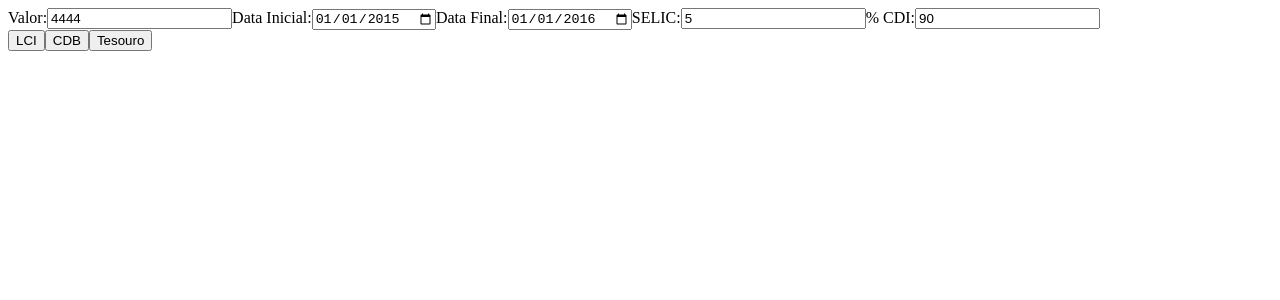
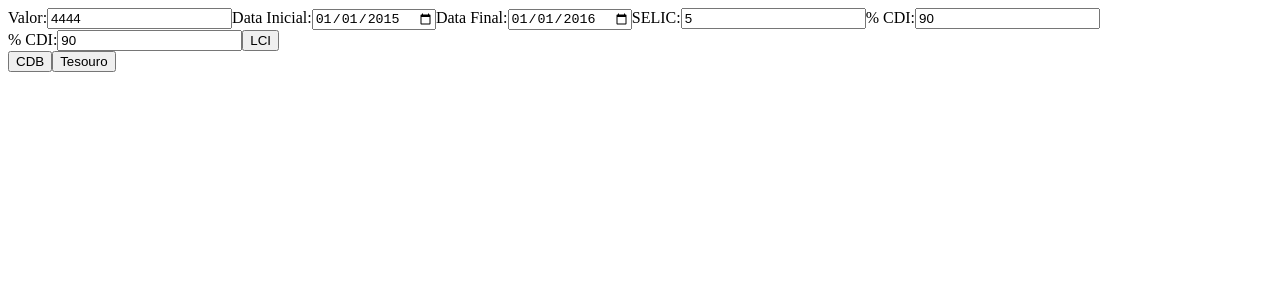
Before and after one commit to oberziner/simulador-investimentos, a React app: page / in a window 1280 px wide. Shown: the top 300 px of the page. Built offline with nearby package versions, Linux system fonts and the light colour scheme.

Commit message:
Extracting LCI button and %CDI input to a component

```diff
--- a/src/App.jsx
+++ b/src/App.jsx
@@ -1,17 +1,13 @@
 import React, { Component } from 'react';
 import Investment from './Investment';
 import { InputList } from './InputList';
+import { CdbAndCdi } from './CdbAndCdi';
 import './main.css';
 import { newRate } from './simulation/interest-rates';
-import { newLCI } from './simulation/lci';
 import { newCDB } from './simulation/cdb';
 import { newTesouro } from './simulation/tesouro';
 
 class App extends Component {
-  static lciFactory({ startDate, initialValue, endDate, selicValue, percentCDI }) {
-    return newLCI(startDate, initialValue, selicValue, percentCDI, endDate);
-  }
-
   static cdbFactory({ startDate, initialValue, endDate, selicValue, percentCDI }) {
     return newCDB(startDate, initialValue, selicValue, percentCDI, endDate);
   }
@@ -33,27 +29,40 @@ class App extends Component {
     super(props);
 
     this.handleOnChange = this.handleOnChange.bind(this);
-    this.addLCI = this.addInvestment.bind(this, App.lciFactory);
-    this.addCDB = this.addInvestment.bind(this, App.cdbFactory);
-    this.addTesouro = this.addInvestment.bind(this, App.tesouroFactory);
+    this.addCDB = this.createInvestment.bind(this, App.cdbFactory);
+    this.addTesouro = this.createInvestment.bind(this, App.tesouroFactory);
+    this.addInvestment = this.addInvestment.bind(this);
 
     this.state = {
       investments: [],
+      values: {
+        percentCDI: '90',
+      },
     };
   }
 
-  addInvestment(investmentFactory) {
+  addInvestment(investment) {
     this.setState((state) => ({
-      investments: [...state.investments, investmentFactory(state)],
+      investments: [...state.investments, investment],
+    }));
+  }
+
+  createInvestment(investmentFactory) {
+    this.setState((state) => ({
+      investments: [...state.investments, investmentFactory(state.values)],
     }));
   }
 
   handleOnChange(e) {
-    this.setState({ [e.id]: App.parseInputChange(e) });
+    this.setState((state) => ({
+      values: { ...state.values, [e.id]: App.parseInputChange(e) },
+    }));
   }
 
   render() {
     const { investments } = this.state;
+    const { values } = this.state;
+    // console.log('render app', this.state.values);
     return (
       <div>
         <InputList
@@ -66,8 +75,12 @@ class App extends Component {
             percentCDI: '90',
           }}
         />
+        <CdbAndCdi
+          values={values}
+          onChange={this.handleOnChange}
+          onInvestmentAdd={this.addInvestment}
+        />
 
-        <button type="button" onClick={this.addLCI}>LCI</button>
         <button type="button" onClick={this.addCDB}>CDB</button>
         <button type="button" onClick={this.addTesouro}>Tesouro</button>
         <div>
--- /dev/null
+++ b/src/CdbAndCdi.jsx
@@ -0,0 +1,55 @@
+import React, { Component } from 'react';
+import { newLCI } from './simulation/lci';
+
+export class CdbAndCdi extends Component {
+  static lciFactory({ startDate, initialValue, endDate, selicValue, percentCDI }) {
+    return newLCI(startDate, initialValue, selicValue, percentCDI, endDate);
+  }
+
+  constructor(props) {
+    super(props);
+
+    this.notifyInvestmentAdded = props.onInvestmentAdd;
+    this.onChange = props.onChange;
+    this.addLCI = this.addInvestment.bind(this, CdbAndCdi.lciFactory);
+    this.handleChange = this.handleChange.bind(this);
+
+    this.state = {
+      percentCDI: '',
+      ...props.values,
+    };
+
+    Object.keys(props.values).forEach((k) => {
+      this.onChange({ id: k, value: props.values[k] });
+    });
+  }
+
+  addInvestment(investmentFactory, values) {
+    this.notifyInvestmentAdded(investmentFactory({ ...this.state, ...values }));
+  }
+
+  handleChange(e) {
+    this.setState({ [e.target.id]: e.target.value });
+    this.onChange({ id: e.target.id, value: e.target.value });
+  }
+
+  render() {
+    const { state } = this;
+    const { values } = this.props;
+    // console.log('render cdb', this.props.values);
+    return (
+      <div>
+        <label htmlFor="percentCDI">
+          % CDI:
+          <input
+            type="text"
+            id="percentCDI"
+            onChange={this.handleChange}
+            value={state.percentCDI}
+          />
+        </label>
+        <button type="button" onClick={this.addLCI.bind(this, values)}>LCI</button>
+      </div>
+    );
+  }
+}
```
Also changed, not shown: 1 other file (tests, documents, lock files or other folders).
